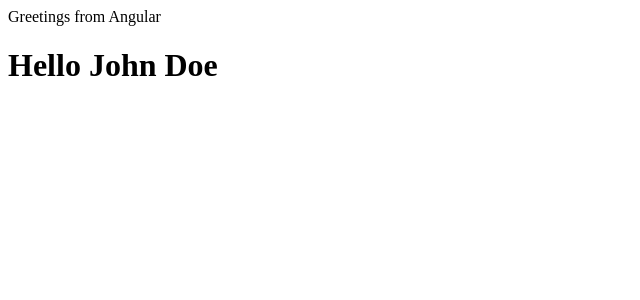
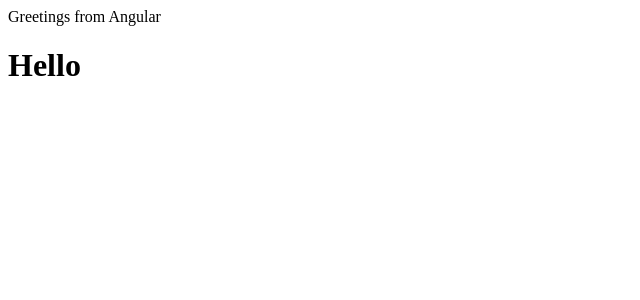
Before and after one commit to LukeMwila/Params-ActivatedRoute, an Angular app: page / in a window 1280 px wide. Shown: the top 300 px of the page, without its empty margins (0-640 px from the left). Built offline with nearby package versions, Linux system fonts and the light colour scheme.

Commit message:
Initial push

```diff
--- /dev/null
+++ b/src/app/components/Customer.ts
@@ -0,0 +1,5 @@
+export interface Customer{
+    id:number,
+    name:string,
+    email:string
+}
--- a/src/app/components/sandbox.component.ts
+++ b/src/app/components/sandbox.component.ts
@@ -1,4 +1,5 @@
 import { Component } from '@angular/core';
+import { Customer } from './Customer';
 
 @Component({
     selector: 'sandbox',
@@ -6,19 +7,29 @@ import { Component } from '@angular/core';
 })
 
 export class SandboxComponent{
-    name:string = 'John Doe';
-    age:number = 35;
-    hasChildren:boolean = true;
-    city:any = 'Lusaka';
-    myNumbersArray:number[] = [11,12,13];
-    nyStringArray:string[] = ['Hey,','how','are','you','?'];
-    myAnyArray:any[] = [11,28,'Jazz Jack Rabbit'];
-    myTuple: [string, number] = ['James Harden', 32];
-    unusable: void = undefined;
-    u: undefined = undefined;
-    n: null = null;
+
+    customer:Customer;
+    customers:Customer[];
 
     constructor(){
+        this.customer = {
+            id: 1,
+            name: 'Carlisle Malone',
+            email: 'carl.mal@mail.com'
+        }
 
+        this.customers = [
+            {
+                id: 2,
+                name: 'Jessie Malone',
+                email: 'jessie.mal@mail.com'
+            },
+            {
+                id: 3,
+                name: 'Francis Lubinda',
+                email: 'franco.lubinda@mail.com'
+            }
+        ];
     }
+
 }
```
